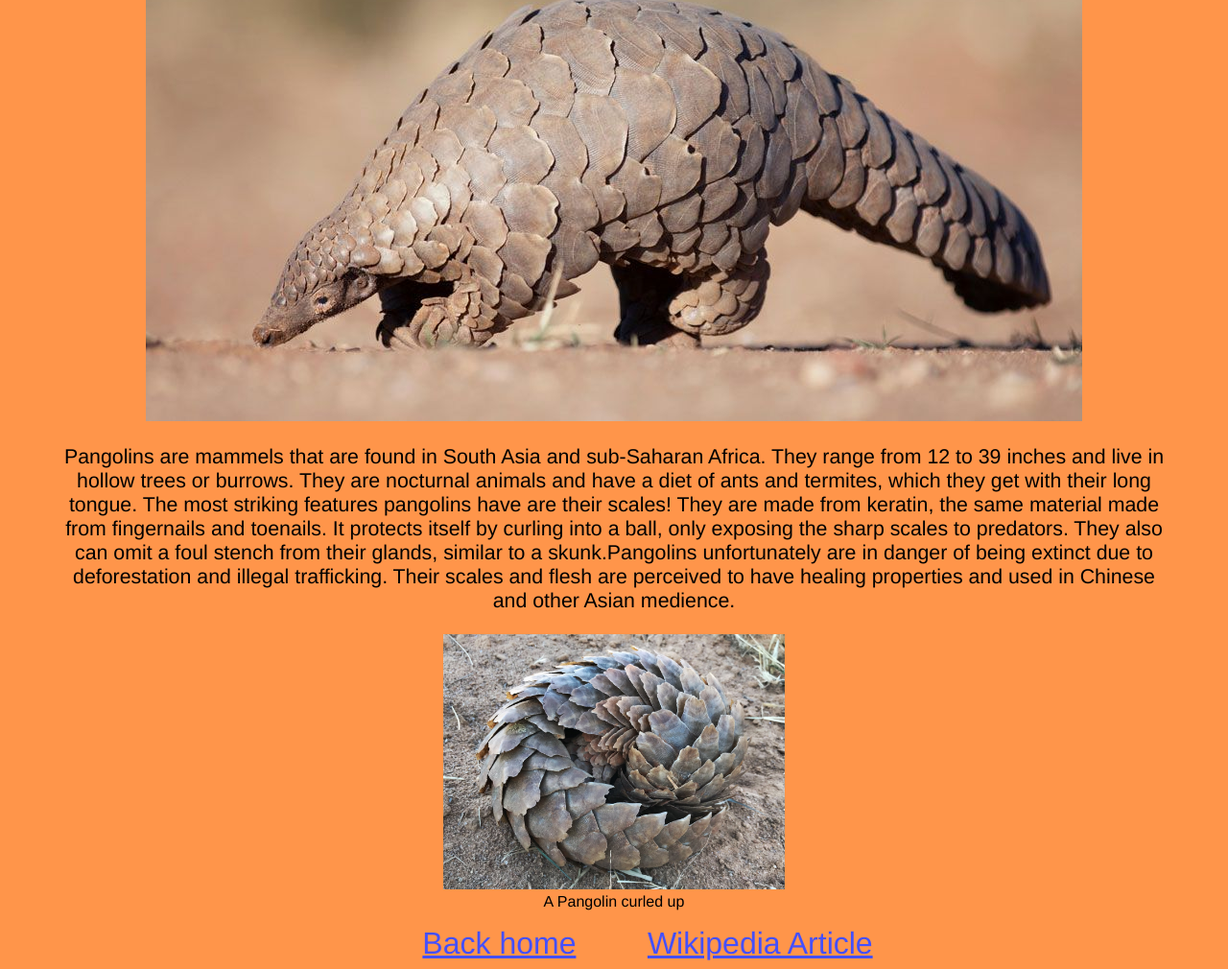
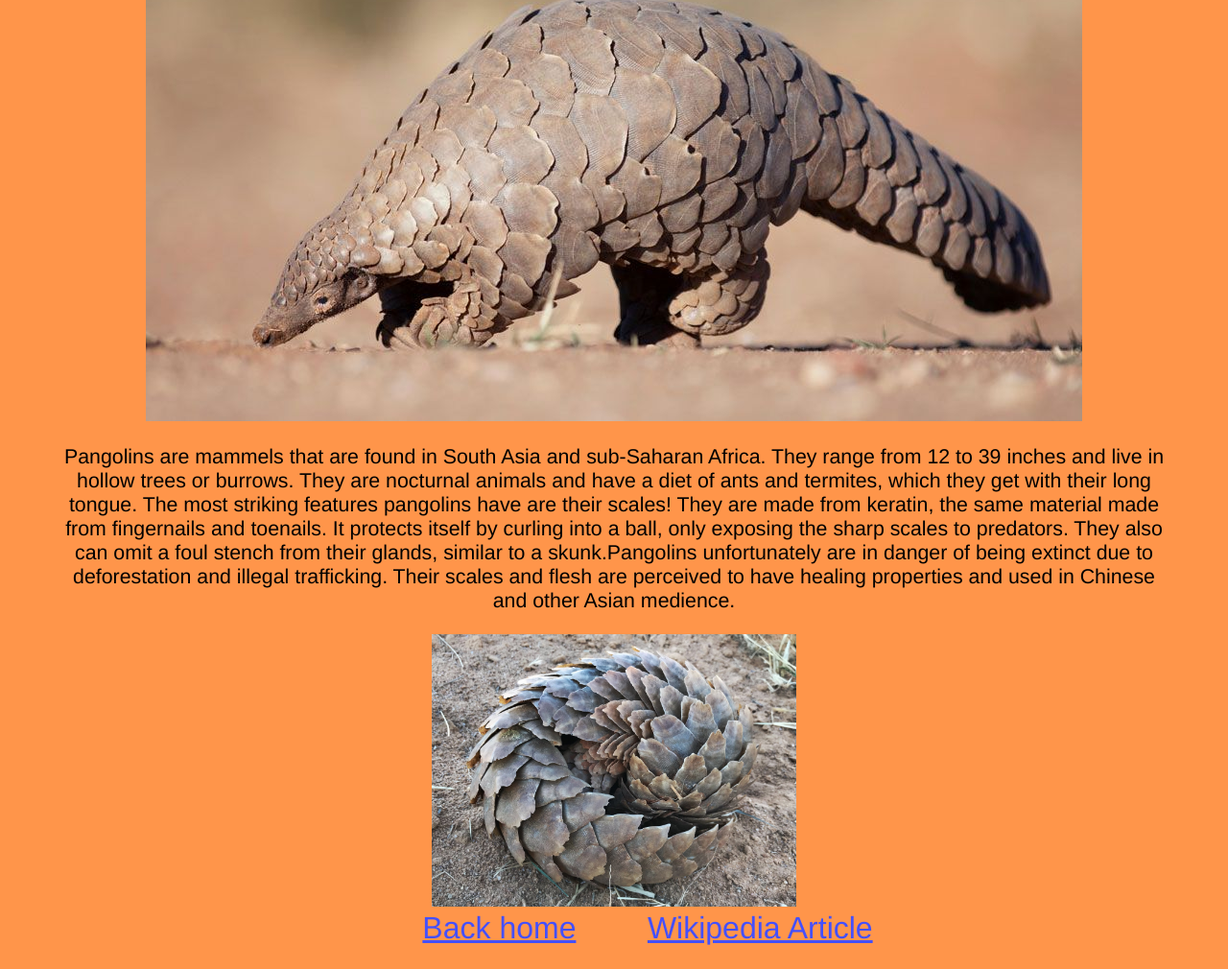
Before and after one commit to ChristopherWu1/assignment-1, a plain HTML site: page pangolin.html in a window 1280 px wide. Shown: the part 190-1200 px from the top of the page at 96% size. Drawn offline with Linux system fonts and the light colour scheme.

Commit message:
removed caption from pangolin image

```diff
--- a/pangolin.html
+++ b/pangolin.html
@@ -20,10 +20,7 @@
 
     </p>
 
-    <figure>
-        <img src="img/pangolin2.jpg" alt = "pagolin curled up" class  = "big-image">
-        <figcaption>A Pangolin curled up</figcaption>
-    </figure>
+    <img src="img/pangolin2.jpg" alt = "pagolin curled up" class  = "big-image">
 
     <div>
         <a href="index.html">Back home</a>
```
